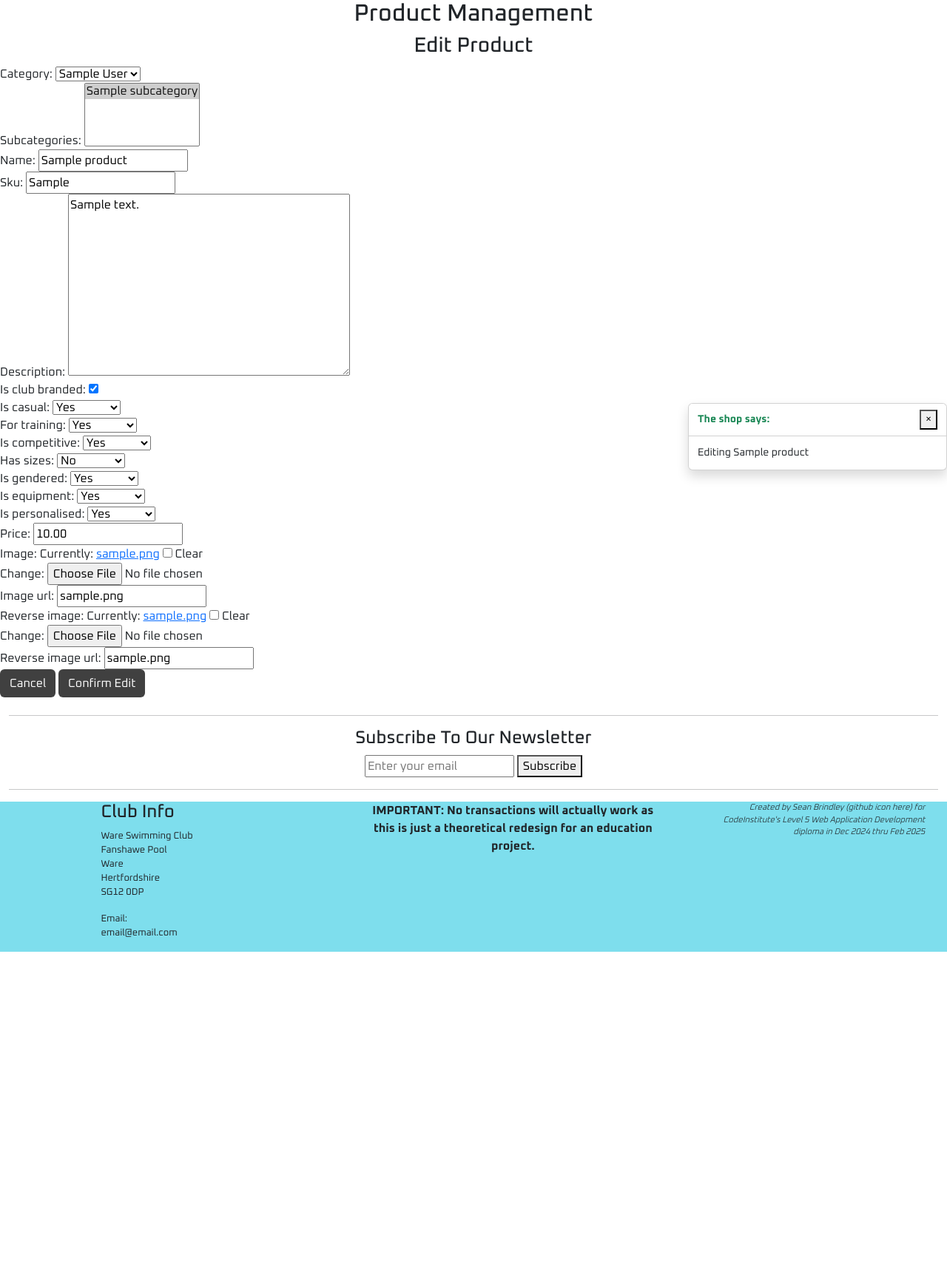
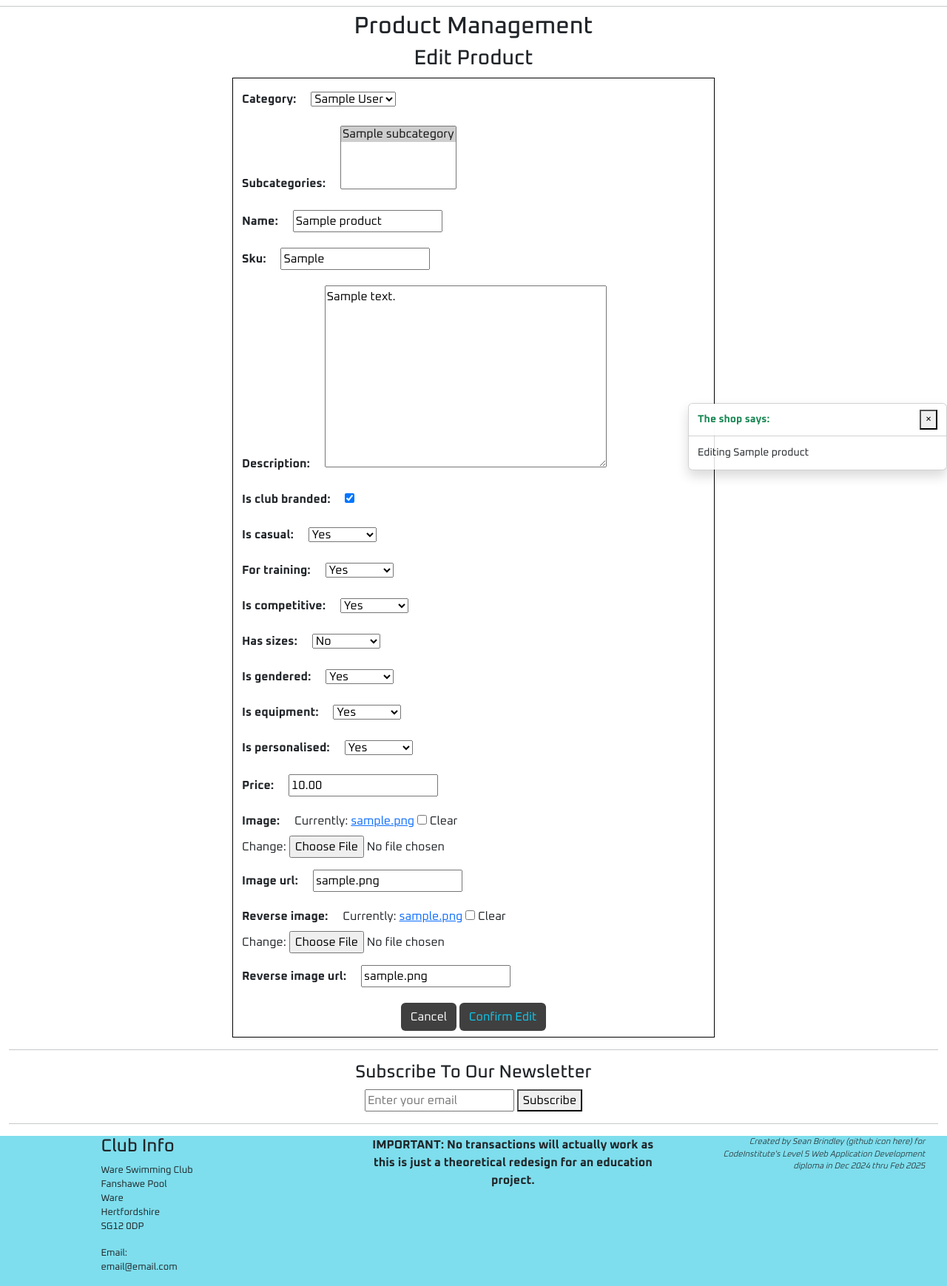
Before and after one commit to seanbrindley17/milestone-project-4, a Django app: page /edit/1/ in a window 1280 px wide. Shown: the part 164-1903 px from the top of the page at 74% size. Before the commit the page ends 1451 px from the top, so only its background shows below. Run offline with Django 5.2, Linux system fonts and the light colour scheme; a user stored in the database is signed in; tables that the repository leaves empty hold one stand-in row (values such as "Sample post"); parts of the project's set-up code (start-up, migrations or seed data) failed here and were passed over; some libraries are stand-ins or nearby versions.

Commit message:
Add same for loop to edit product form for field editing

```diff
--- a/home/templates/home/edit_product.html
+++ b/home/templates/home/edit_product.html
@@ -12,6 +12,7 @@
 {% endblock %}
 
 {% block content %}
+<hr class="my-2">
     <div class="row">
         <div class="col text-center">
             <h2>Product Management</h2>
@@ -20,13 +21,24 @@
     </div>
 
     <div class="row">
-        <div class="col">
+        <div class="col-6 offset-3 border border-black">
             <form action="{% url 'edit_product' product.id %}" method="POST" class="form mb-2" enctype="multipart/form-data">
                 {% csrf_token %}
-                {{ form }}
-                <div>
+                {% for field in form %}
+                    <div class="my-3">
+                        <label for="{{ field.id_for_label }}" class="form-label me-3"><strong>{{ field.label }}: </strong></label>
+                        {{ field }}
+                        {% if field.help_text %}
+                            <p class="form-text">{{ field.help_text }}</p>
+                        {% endif %}
+                        {% for error in field.error %}
+                            <div class="text-danger">{{ error }}</div>
+                        {% endfor %}
+                    </div>
+                {% endfor %}
+                <div class="text-center">
                     <a href="{% url 'home' %}" class="btn btn-black custom-button">Cancel</a>
-                    <button class="btn btn-black custom-button" type="submit">Confirm Edit</button>
+                    <button class="btn custom-button text-info" type="submit">Confirm Edit</button>
                 </div>
             </form>
         </div>
```
